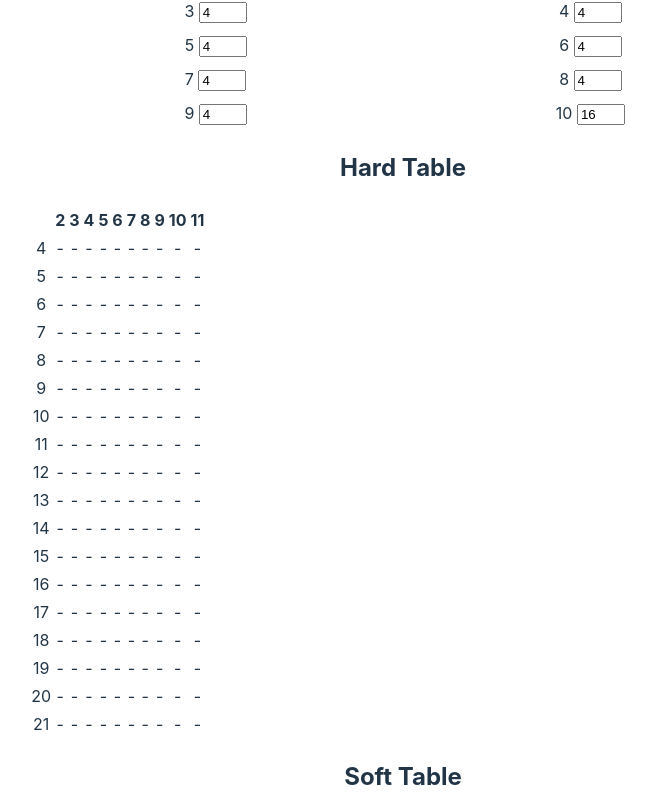
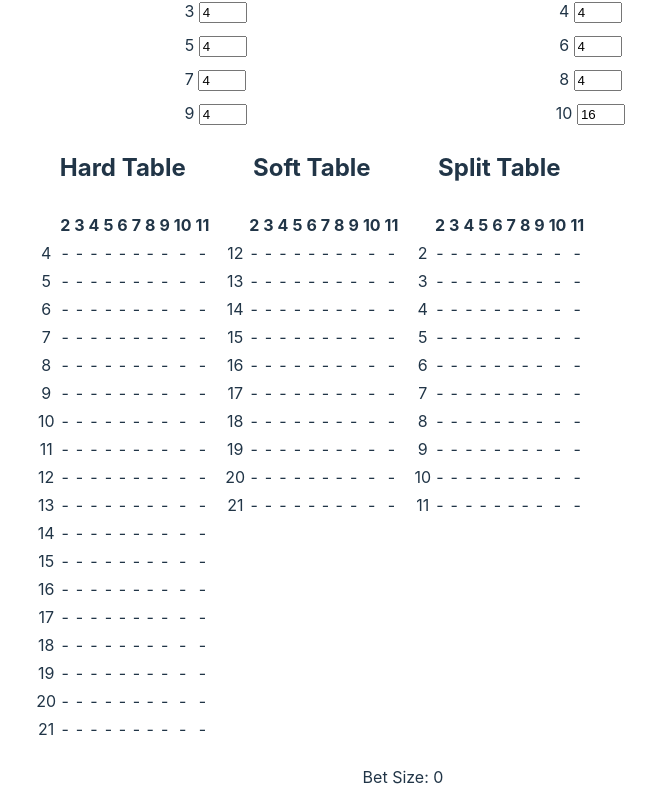
Before and after one commit to Real1236/BlackjackCardCounter, a React (Vite) app in the folder Frontend/: page / in a window 1280 px wide. Shown: the part 377-1180 px from the top of the page, without its empty margins (237-893 px from the left). Built offline with nearby package versions, Linux system fonts and the light colour scheme; no server answers.

Commit message:
made tables into 3 columns

```diff
--- /dev/null
+++ b/Frontend/src/components/StrategyTable.css
@@ -0,0 +1,10 @@
+.strategy-tables {
+  display: flex;
+  flex-wrap: wrap;
+}
+
+.strategy-tables table {
+  flex: 0 0 33%;
+  box-sizing: border-box;
+  padding: 5px;
+}
--- a/Frontend/src/components/StrategyTables.jsx
+++ b/Frontend/src/components/StrategyTables.jsx
@@ -1,12 +1,13 @@
 import PropTypes from "prop-types";
+import "./StrategyTable.css";
 
-StrategyTables.propTypes = {
+StrategyTable.propTypes = {
   hardTable: PropTypes.object.isRequired,
   softTable: PropTypes.object.isRequired,
   splitTable: PropTypes.object.isRequired,
 };
 
-function StrategyTables({ hardTable, softTable, splitTable }) {
+function StrategyTable({ hardTable, softTable, splitTable }) {
   // Create rows for tables
   const dealerUpcards = [2, 3, 4, 5, 6, 7, 8, 9, 10, 11];
   const hardRows = [];
@@ -55,7 +56,8 @@ function StrategyTables({ hardTable, softTable, splitTable }) {
   }
 
   return (
-    <>
+    <div className="strategy-tables">
+      <div className="table">
         <h2>Hard Table</h2>
         <table>
           <thead>
@@ -68,7 +70,9 @@ function StrategyTables({ hardTable, softTable, splitTable }) {
           </thead>
           <tbody>{hardRows}</tbody>
         </table>
+      </div>
 
+      <div className="table">
         <h2>Soft Table</h2>
         <table>
           <thead>
@@ -81,7 +85,9 @@ function StrategyTables({ hardTable, softTable, splitTable }) {
           </thead>
           <tbody>{softRows}</tbody>
         </table>
+      </div>
 
+      <div className="table">
         <h2>Split Table</h2>
         <table>
           <thead>
@@ -94,8 +100,9 @@ function StrategyTables({ hardTable, softTable, splitTable }) {
           </thead>
           <tbody>{splitRows}</tbody>
         </table>
-    </>
+      </div>
+    </div>
   );
 }
 
-export default StrategyTables;
+export default StrategyTable;
```
Lines whose indentation alone changed are shown as unchanged.
